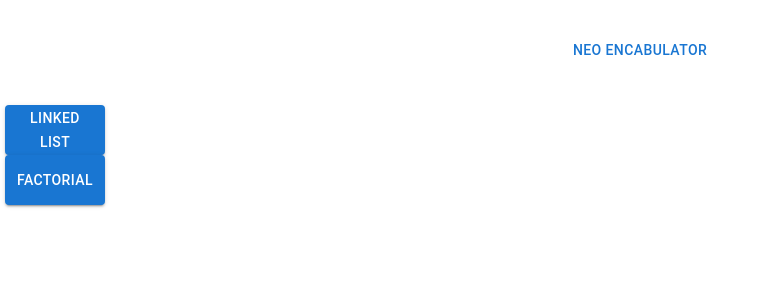
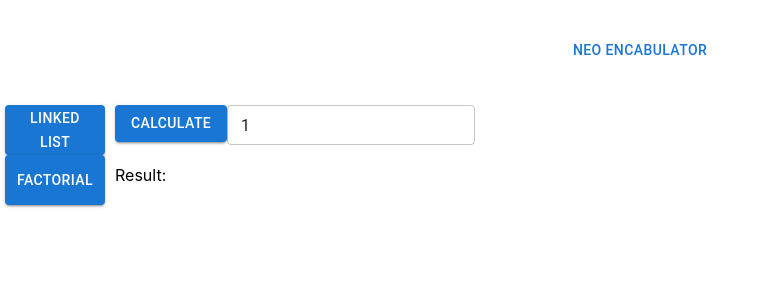
Before and after one commit to JosephVillarreal/Neoencabulator, a React (Create React App) app in the folder Neoencabulator/ClientApp/: page / in a window 1280 px wide. Both pictures are taken after a click on the button "FACTORIAL". Shown: the top 300 px of the page, without its empty margins (0-766 px from the left). Built offline with nearby package versions, Linux system fonts and the light colour scheme.

Commit message:
Finished the factorial question. The factorial part is intentionally left unimplemented.

```diff
--- a/Neoencabulator/ClientApp/src/workspaces/Factorial/FactorialWorkspace.tsx
+++ b/Neoencabulator/ClientApp/src/workspaces/Factorial/FactorialWorkspace.tsx
@@ -1,6 +1,6 @@
 import axios from 'axios';
 import React, { useState, useEffect, useRef } from 'react';
-import { Button, TextField } from '@mui/material';
+import { Button, TextField, Typography } from '@mui/material';
 
 type BackendDataProps = {
   id: string,
@@ -9,10 +9,10 @@ type BackendDataProps = {
 
 function FactorialWorkspace() {
   function GetFactorial(input: number) {
-    axios.get('Factorial')
+    axios.get('Factorial', { params: { input: input } })
       .then((response: any) => {
         console.log(response);
-        return response;
+        setResult(response.data);
       })
       .catch(function (error: any) {
         console.log(error);
@@ -22,11 +22,31 @@ function FactorialWorkspace() {
       });
   }
 
-  const [name, setName] = useState("");
+  const [result, setResult] = useState<number>();
+  const [number, setNumber] = useState<number>(1);
+  const handleChange = (event: React.ChangeEvent<HTMLInputElement>) => {
+    setNumber(event.target.value as unknown as number);
+  };
 
   return (
     <div>
-
+      <Button color="primary" variant="contained" disabled={(number == undefined || number == null)}
+        onClick={() => {
+          GetFactorial(number);
+        }}
+      >
+        Calculate
+      </Button>
+      <TextField
+        inputProps={{ type: 'number' }}
+        value={number}
+        onChange={handleChange}
+        size="small"
+      >
+      </TextField>
+      <br />
+      <br />
+      {"Result: " + (result == undefined ? "" : result)}
     </div>
   );
 }
```
Also changed, not shown: 2 other files (tests, documents, lock files or other folders).
